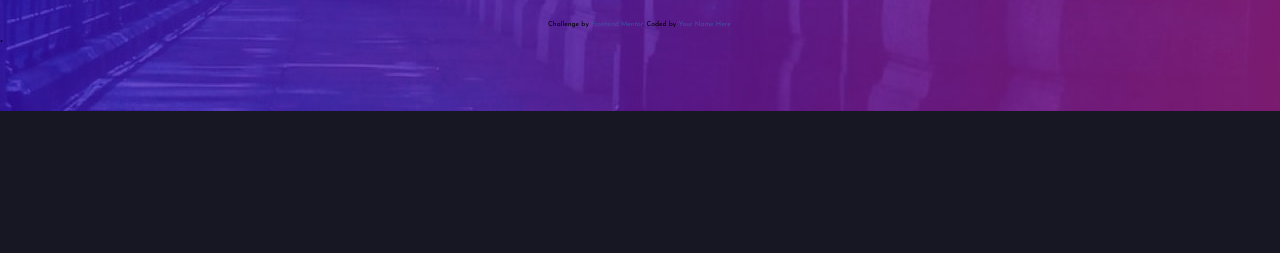
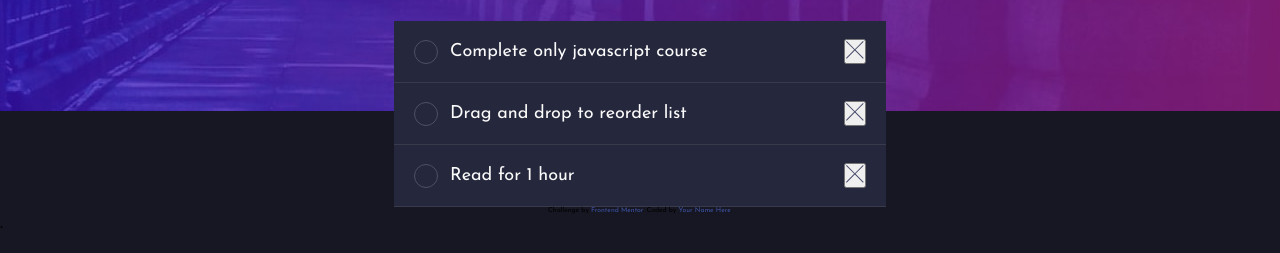
Before and after one commit to paluku-ezechiel/todo-app-main, a plain HTML site: page index.html in a window 1280 px wide. Shown: the part 189-442 px from the top of the page. Drawn offline with Linux system fonts and the light colour scheme.

Commit message:
affichage de donnees sur le liste

```diff
--- a/css/styles.css
+++ b/css/styles.css
@@ -74,7 +74,7 @@
   align-items: center;
 }
 
-section .main-title h1{
+section .main-title h1 {
   margin: 0;
   color: white;
   font-size: 4rem;
@@ -83,7 +83,7 @@
   line-height: 1;
 }
 
-.input-container{
+.input-container {
   display: flex;
   align-items: center;
   gap: 1.2rem;
@@ -92,7 +92,7 @@
   border-radius: 5px;
 }
 
- .circle-decoration{
+.circle-decoration {
   display: inline-block;
   width: 2.4rem;
   height: 2.4rem;
@@ -101,7 +101,12 @@
   cursor: pointer;
 }
 
-#todo-input{
+.circle-decoration:hover {
+  border-image: var(--Check_Background);
+  border-image-slice: 1;
+}
+
+#todo-input {
   background: transparent;
   border: none;
   outline: none;
@@ -110,3 +115,25 @@
   font-size: 1.8rem;
   width: 100%;
 }
+
+.todo-item {
+  display: flex;
+  justify-content: space-between;
+  align-items: center;
+  padding: 1.8rem 2rem;
+  background: var(--Navy_900);
+  border-bottom: 1px solid var(--Purple_800);
+}
+
+.todo-item-left {
+  display: flex;
+  align-items: center;
+  gap: 1.2rem;
+}
+
+.todo-text {
+  color: var(--Gray_50);
+  font-family: inherit;
+  font-size: 1.8rem;
+  margin: 0;
+}
--- a/index.html
+++ b/index.html
@@ -50,7 +50,17 @@
         </form>
       </section>
       <section class="todo-list-section">
-        <ul id="todo-list"></ul>
+        <ul id="todo-list">
+          <li class="todo-item">
+            <div class="todo-item-left">
+              <span class="circle-decoration"></span>
+              <p class="todo-text">Complite online JavaScript course</p>
+            </div>
+            <button class="delete-btn">
+              <img src="./images/icon-cross.svg" alt="delete todo">
+            </button>
+          </li>
+        </ul>
       </section>
     </main>
     <!-- Todo -->
--- a/js/index.js
+++ b/js/index.js
@@ -0,0 +1,47 @@
+const form = document.querySelector("form");
+const input = document.querySelector("form input");
+const ul = document.querySelector("#todo-list");
+
+const todos = [
+  { id: 1, text: "Complete only javascript course" },
+  { id: 2, text: "Drag and drop to reorder list" },
+  { id: 3, text: "Read for 1 hour" },
+];
+
+const fetchTodo = () => {
+  const todoNodes = todos.map((todo, index) => {
+    return createTodoElement(todo, index);
+  });
+  ul.innerHTML = "";
+  ul.append(...todoNodes);
+};
+
+const createTodoElement = (todo, index) => {
+  const li = document.createElement("li");
+  li.className="todo-item";
+
+  const todoItemLeft = document.createElement("div");
+  todoItemLeft.className = "todo-item-left";
+
+  const circleDecoration = document.createElement("span");
+  circleDecoration.classList.add("circle-decoration");
+
+  const todoText = document.createElement("p");
+  todoText.id = "todo-text";
+  todoText.classList.add("todo-text");
+  todoText.innerHTML = `${todo.text}`;
+
+  const deleteBtn = document.createElement("button");
+  deleteBtn.classList.add("delete-btn");
+
+  const img = document.createElement("img");
+  img.src = "./images/icon-cross.svg";
+  img.alt = "delete todo";
+
+  todoItemLeft.append(circleDecoration, todoText);
+  deleteBtn.appendChild(img);
+  li.append(todoItemLeft, deleteBtn);
+  return li;
+};
+
+fetchTodo();
```
Lines whose indentation alone changed are shown as unchanged.
